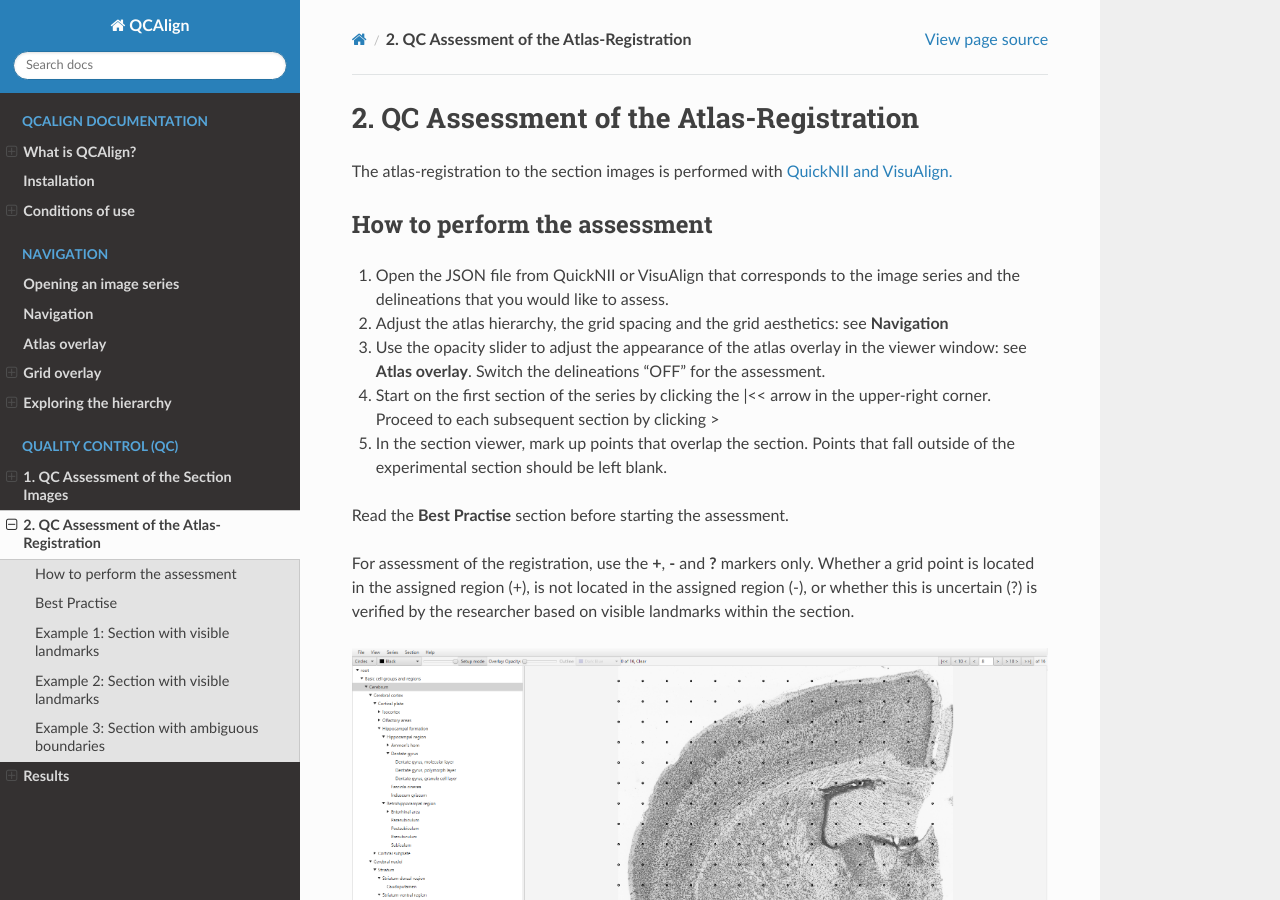
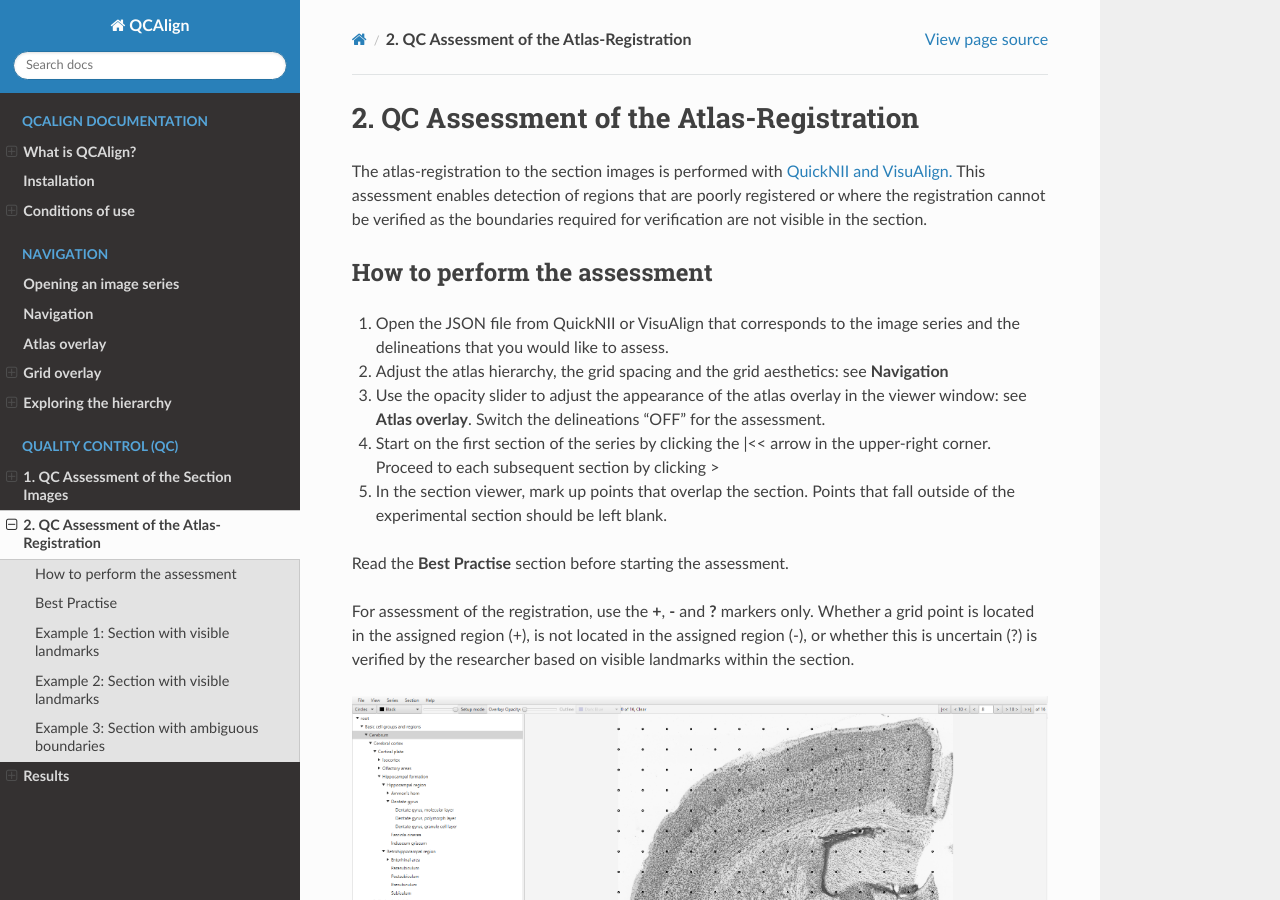
Before and after one commit to Neural-Systems-at-UIO/QCAlign, a Sphinx documentation site: the page built from docs/QCatlasmaps.rst, in a window 1280 px wide and 900 px high. Built offline with Sphinx 7.4.7 and the Read the Docs theme 2.0.0, drawn with Linux system fonts in a browser that asks for light colours.

Commit message:
Update QCatlasmaps.rst

```diff
--- a/docs/QCatlasmaps.rst
+++ b/docs/QCatlasmaps.rst
@@ -1,7 +1,7 @@
 **2. QC Assessment of the Atlas-Registration**
 =========================================================
 
-The atlas-registration to the section images is performed with `QuickNII and VisuAlign. <https://ebrains.eu/service/quicknii-and-visualign/>`_
+The atlas-registration to the section images is performed with `QuickNII and VisuAlign. <https://ebrains.eu/service/quicknii-and-visualign/>`_ This assessment enables detection of regions that are poorly registered or where the registration cannot be verified as the boundaries required for verification are not visible in the section.
 
 How to perform the assessment
 ------------------------------
```
